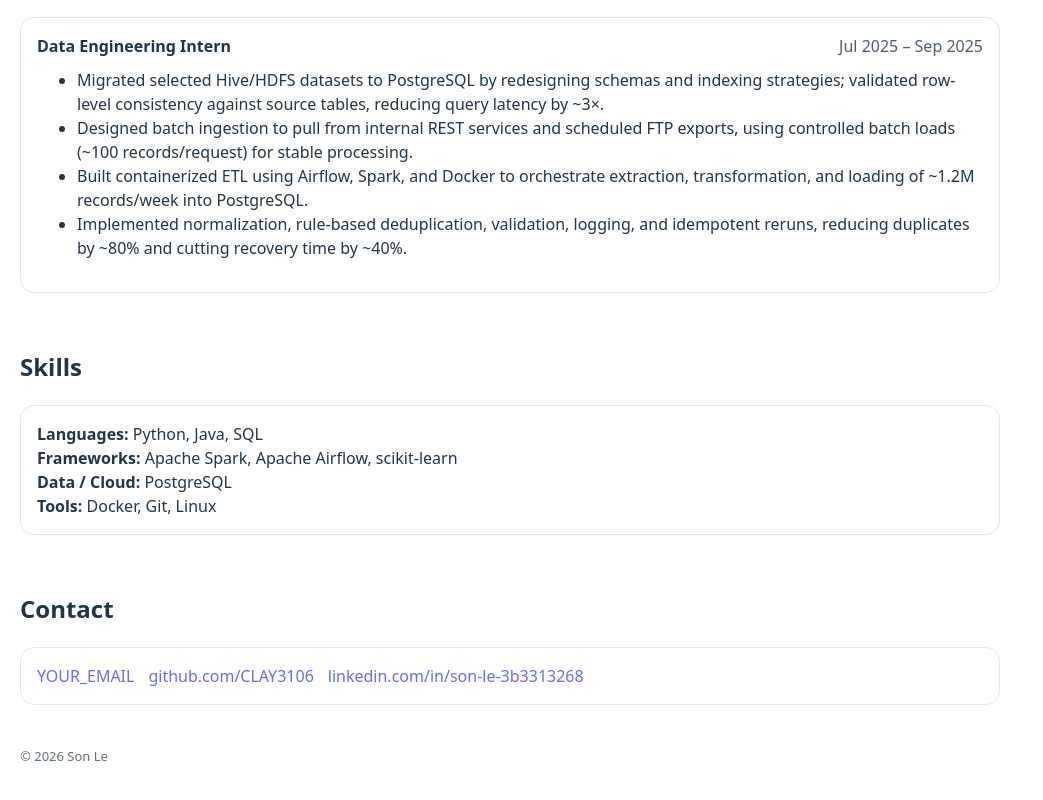
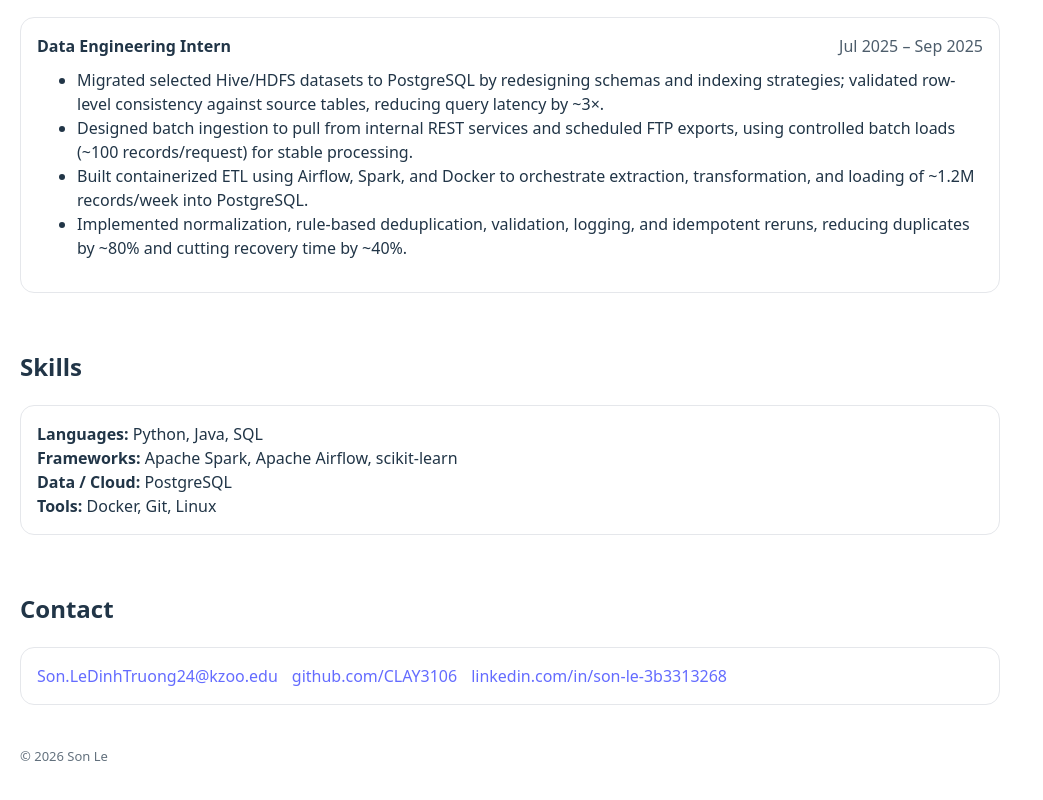
Before and after one commit to CLAY3106/portfolio, a React (Vite) app: page / in a window 1280 px wide. Shown: the part 845-1645 px from the top of the page, without its empty margins (0-1043 px from the left). Built offline with nearby package versions, Linux system fonts and the light colour scheme.

Commit message:
replace starter page with portfolio

```diff
--- a/src/App.jsx
+++ b/src/App.jsx
@@ -124,7 +124,7 @@ export default function App() {
           <h2>Contact</h2>
           <div className="card">
             <div className="contactRow">
-              <a href="mailto:YOUR_EMAIL">YOUR_EMAIL</a>
+              <a href="mailto:Son.LeDinhTruong24@kzoo.edu">Son.LeDinhTruong24@kzoo.edu</a>
               <a href="https://github.com/CLAY3106" target="_blank" rel="noreferrer">
                 github.com/CLAY3106
               </a>
```
